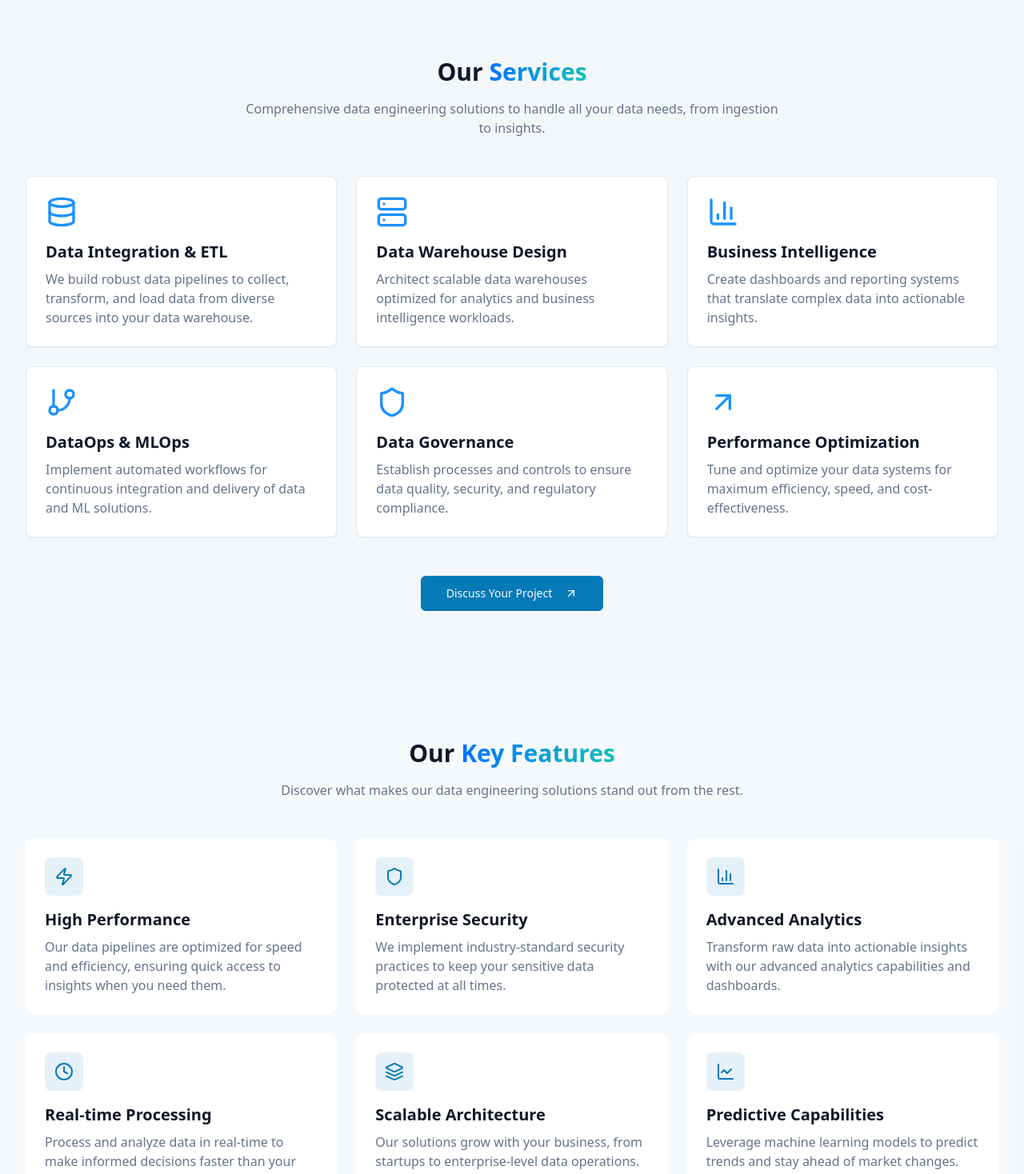
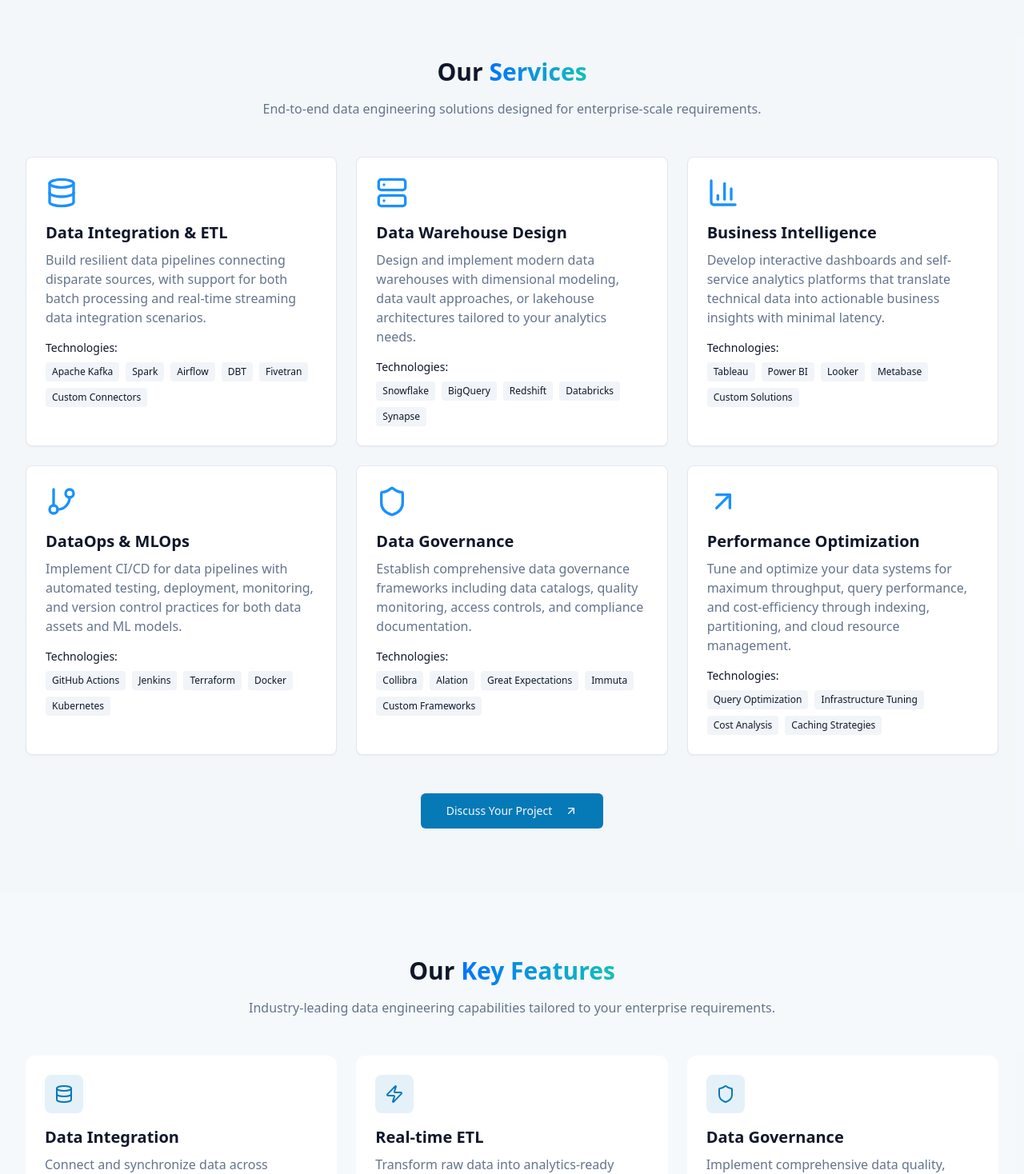
Before and after one commit to Mulakala1120/data-dream-web-builder, a React (Vite) app: page / in a window 1280 px wide. Shown: the part 1480-2948 px from the top of the page at 80% size. Built offline with nearby package versions, Linux system fonts and the light colour scheme.

Commit message:
feat: Implement component functionality
Implement specific functionality for each component, such as data integration and ETL.

```diff
--- a/src/components/CTA.tsx
+++ b/src/components/CTA.tsx
@@ -1,25 +1,43 @@
 
 import React from "react";
 import { Button } from "@/components/ui/button";
-import { ArrowRight } from "lucide-react";
+import { ArrowRight, Check } from "lucide-react";
 
 const CTA: React.FC = () => {
+  const challenges = [
+    "Building real-time data pipelines",
+    "Migrating to cloud data platforms",
+    "Implementing data governance",
+    "Optimizing database performance",
+    "Scaling analytics infrastructure"
+  ];
+
   return (
     <section className="bg-primary text-primary-foreground py-16">
       <div className="container">
         <div className="max-w-4xl mx-auto text-center">
-          <h2 className="text-3xl font-bold mb-4">Ready to Transform Your Data?</h2>
+          <h2 className="text-3xl font-bold mb-4">Facing Data Engineering Challenges?</h2>
           <p className="text-xl opacity-90 mb-8 max-w-2xl mx-auto">
-            Start turning your raw data into valuable business insights today. Our team of experts is ready to help you build efficient, scalable data solutions.
+            Our team specializes in solving complex data problems. Let's discuss how we can help with:
           </p>
-          <div className="flex flex-col sm:flex-row justify-center gap-4">
+
+          <div className="grid grid-cols-1 sm:grid-cols-2 gap-2 mb-8 max-w-2xl mx-auto text-left">
+            {challenges.map((challenge, index) => (
+              <div key={index} className="flex items-center gap-2">
+                <Check className="h-5 w-5 text-secondary" />
+                <span>{challenge}</span>
+              </div>
+            ))}
+          </div>
+
+          <div className="flex flex-col sm:flex-row justify-center gap-4 mt-6">
             <Button size="lg" variant="secondary" className="font-medium" asChild>
               <a href="#contact">
-                Get Started <ArrowRight className="ml-2 h-4 w-4" />
+                Schedule a Consultation <ArrowRight className="ml-2 h-4 w-4" />
               </a>
             </Button>
             <Button size="lg" variant="outline" className="bg-transparent border-white text-white hover:bg-white/10">
-              <a href="#services">Explore Services</a>
+              <a href="#services">Explore Our Solutions</a>
             </Button>
           </div>
         </div>
--- a/src/components/Features.tsx
+++ b/src/components/Features.tsx
@@ -1,11 +1,11 @@
 
 import React from "react";
 import {
-  BarChart3,
+  Database,
   Clock,
   Shield,
   Zap,
-  Layers,
+  BarChart3,
   LineChart
 } from "lucide-react";
 
@@ -32,34 +32,34 @@ const Feature: React.FC<FeatureProps> = ({ icon, title, description }) => {
 const Features: React.FC = () => {
   const features = [
     {
+      icon: <Database className="h-6 w-6" />,
+      title: "Data Integration",
+      description: "Connect and synchronize data across multiple sources including SQL, NoSQL, APIs, and streaming platforms with our custom connectors and middleware solutions."
+    },
+    {
       icon: <Zap className="h-6 w-6" />,
-      title: "High Performance",
-      description: "Our data pipelines are optimized for speed and efficiency, ensuring quick access to insights when you need them."
+      title: "Real-time ETL",
+      description: "Transform raw data into analytics-ready formats with our high-performance ETL pipelines that handle both batch and streaming workloads with sub-second latency."
     },
     {
       icon: <Shield className="h-6 w-6" />,
-      title: "Enterprise Security",
-      description: "We implement industry-standard security practices to keep your sensitive data protected at all times."
+      title: "Data Governance",
+      description: "Implement comprehensive data quality, security, and compliance frameworks that ensure regulatory adherence (GDPR, CCPA, HIPAA) while maintaining data lineage."
     },
     {
       icon: <BarChart3 className="h-6 w-6" />,
-      title: "Advanced Analytics",
-      description: "Transform raw data into actionable insights with our advanced analytics capabilities and dashboards."
+      title: "Analytics Infrastructure",
+      description: "Deploy scalable data lake and warehouse architectures on cloud platforms (AWS, Azure, GCP) optimized for both ad-hoc analysis and production ML workloads."
     },
     {
       icon: <Clock className="h-6 w-6" />,
-      title: "Real-time Processing",
-      description: "Process and analyze data in real-time to make informed decisions faster than your competitors."
-    },
-    {
-      icon: <Layers className="h-6 w-6" />,
-      title: "Scalable Architecture",
-      description: "Our solutions grow with your business, from startups to enterprise-level data operations."
+      title: "Data Orchestration",
+      description: "Automate and monitor complex data workflows with fault-tolerant scheduling using industry-standard tools like Airflow, Prefect, or custom solutions."
     },
     {
       icon: <LineChart className="h-6 w-6" />,
-      title: "Predictive Capabilities",
-      description: "Leverage machine learning models to predict trends and stay ahead of market changes."
+      title: "Data Science Enablement",
+      description: "Build feature stores and ML platforms that bridge the gap between data engineering and data science teams, accelerating model development cycles."
     }
   ];
 
@@ -69,7 +69,7 @@ const Features: React.FC = () => {
         <div className="text-center mb-12">
           <h2 className="text-3xl font-bold mb-4">Our <span className="data-gradient">Key Features</span></h2>
           <p className="text-muted-foreground max-w-2xl mx-auto">
-            Discover what makes our data engineering solutions stand out from the rest.
+            Industry-leading data engineering capabilities tailored to your enterprise requirements.
           </p>
         </div>
 
--- a/src/components/Services.tsx
+++ b/src/components/Services.tsx
@@ -7,14 +7,25 @@ const ServiceCard: React.FC<{
   icon: React.ReactNode;
   title: string;
   description: string;
-}> = ({ icon, title, description }) => {
+  technologies: string[];
+}> = ({ icon, title, description, technologies }) => {
   return (
     <div className="data-card group">
       <div className="mb-4 text-dataBlue-500 group-hover:text-dataBlue-600 transition-colors">
         {icon}
       </div>
       <h3 className="text-xl font-semibold mb-2">{title}</h3>
-      <p className="text-muted-foreground">{description}</p>
+      <p className="text-muted-foreground mb-4">{description}</p>
+      <div className="mt-auto">
+        <h4 className="text-sm font-medium mb-2">Technologies:</h4>
+        <div className="flex flex-wrap gap-2">
+          {technologies.map((tech, index) => (
+            <span key={index} className="bg-muted px-2 py-1 rounded text-xs">
+              {tech}
+            </span>
+          ))}
+        </div>
+      </div>
     </div>
   );
 };
@@ -26,7 +37,7 @@ const Services: React.FC = () => {
         <div className="text-center mb-12">
           <h2 className="text-3xl font-bold mb-4">Our <span className="data-gradient">Services</span></h2>
           <p className="text-muted-foreground max-w-2xl mx-auto">
-            Comprehensive data engineering solutions to handle all your data needs, from ingestion to insights.
+            End-to-end data engineering solutions designed for enterprise-scale requirements.
           </p>
         </div>
 
@@ -34,37 +45,43 @@ const Services: React.FC = () => {
           <ServiceCard
             icon={<Database className="h-10 w-10" />}
             title="Data Integration & ETL"
-            description="We build robust data pipelines to collect, transform, and load data from diverse sources into your data warehouse."
+            description="Build resilient data pipelines connecting disparate sources, with support for both batch processing and real-time streaming data integration scenarios."
+            technologies={["Apache Kafka", "Spark", "Airflow", "DBT", "Fivetran", "Custom Connectors"]}
           />
 
           <ServiceCard
             icon={<Server className="h-10 w-10" />}
             title="Data Warehouse Design"
-            description="Architect scalable data warehouses optimized for analytics and business intelligence workloads."
+            description="Design and implement modern data warehouses with dimensional modeling, data vault approaches, or lakehouse architectures tailored to your analytics needs."
+            technologies={["Snowflake", "BigQuery", "Redshift", "Databricks", "Synapse"]}
           />
 
           <ServiceCard
             icon={<BarChart3 className="h-10 w-10" />}
             title="Business Intelligence"
-            description="Create dashboards and reporting systems that translate complex data into actionable insights."
+            description="Develop interactive dashboards and self-service analytics platforms that translate technical data into actionable business insights with minimal latency."
+            technologies={["Tableau", "Power BI", "Looker", "Metabase", "Custom Solutions"]}
           />
 
           <ServiceCard
             icon={<GitBranch className="h-10 w-10" />}
             title="DataOps & MLOps"
-            description="Implement automated workflows for continuous integration and delivery of data and ML solutions."
+            description="Implement CI/CD for data pipelines with automated testing, deployment, monitoring, and version control practices for both data assets and ML models."
+            technologies={["GitHub Actions", "Jenkins", "Terraform", "Docker", "Kubernetes"]}
           />
 
           <ServiceCard
             icon={<Shield className="h-10 w-10" />}
             title="Data Governance"
-            description="Establish processes and controls to ensure data quality, security, and regulatory compliance."
+            description="Establish comprehensive data governance frameworks including data catalogs, quality monitoring, access controls, and compliance documentation."
+            technologies={["Collibra", "Alation", "Great Expectations", "Immuta", "Custom Frameworks"]}
           />
 
           <ServiceCard
             icon={<ArrowUpRight className="h-10 w-10" />}
             title="Performance Optimization"
-            description="Tune and optimize your data systems for maximum efficiency, speed, and cost-effectiveness."
+            description="Tune and optimize your data systems for maximum throughput, query performance, and cost-efficiency through indexing, partitioning, and cloud resource management."
+            technologies={["Query Optimization", "Infrastructure Tuning", "Cost Analysis", "Caching Strategies"]}
           />
         </div>
 
```
